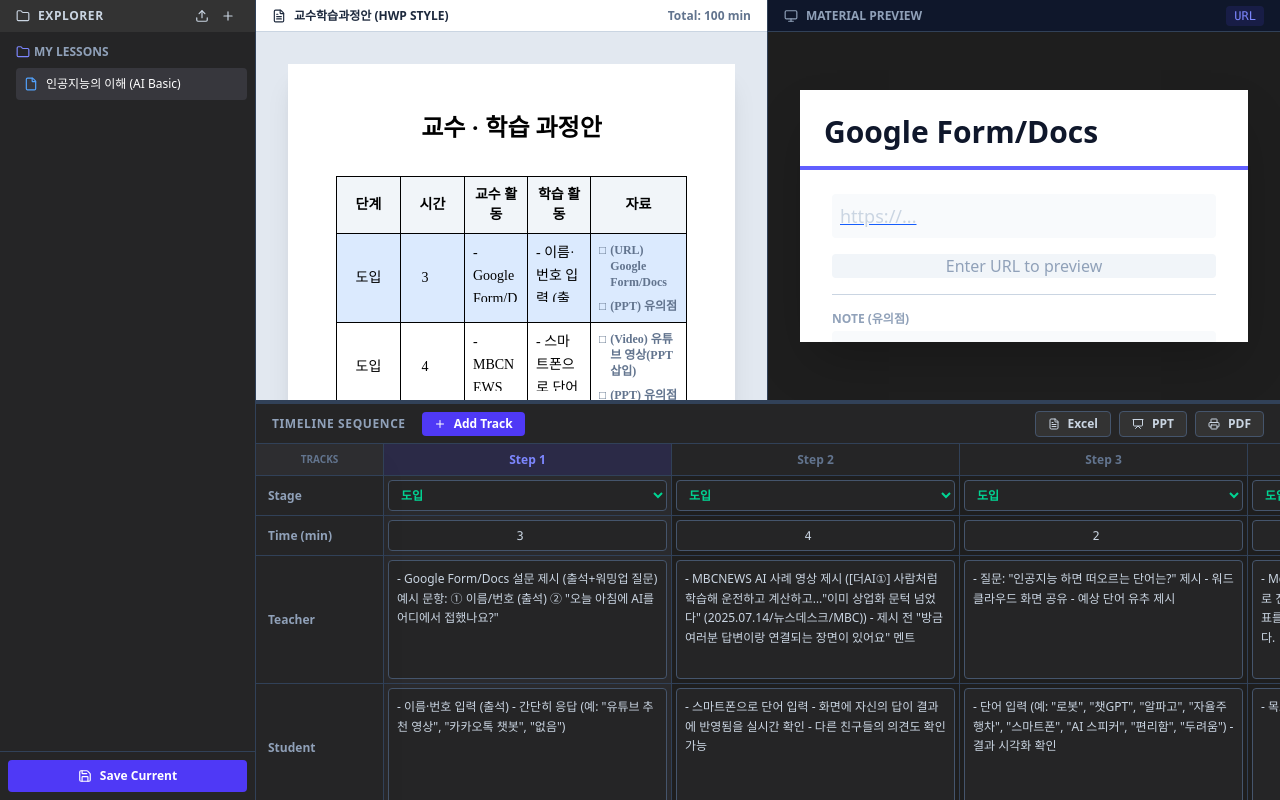
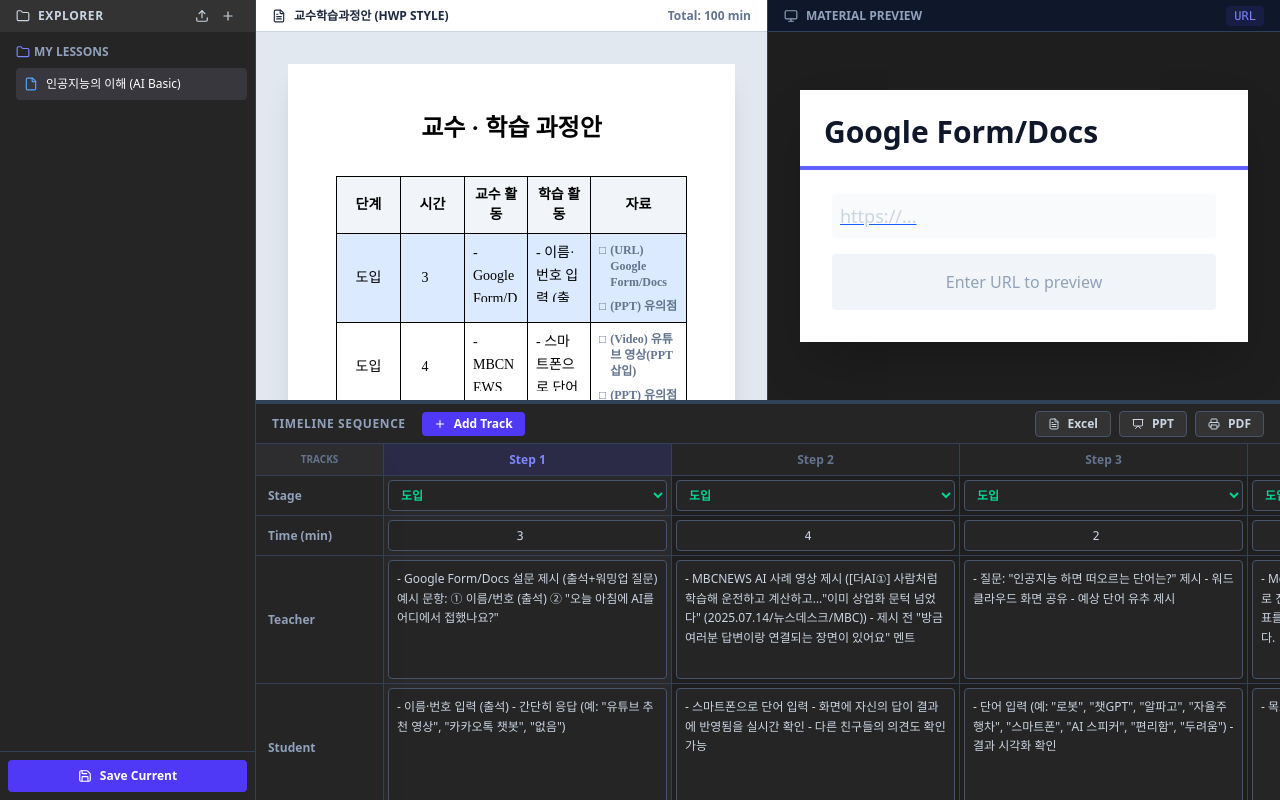
Before and after one commit to vividhyeok/lessonmate, a React (Vite) app: page / in a window 1280 px wide. Built offline with nearby package versions, Linux system fonts and the light colour scheme.

Commit message:
Move note editing to TimelineEditor

```diff
--- a/src/App.jsx
+++ b/src/App.jsx
@@ -529,6 +529,7 @@ const App = () => {
           moveTrack={moveTrack}
           duplicateTrack={duplicateTrack}
           addItem={addItem}
+          updateItem={updateItem}
           deleteItem={deleteItem}
           moveItem={moveItem}
           exportExcel={exportExcel}
--- a/src/components/MaterialPreview.jsx
+++ b/src/components/MaterialPreview.jsx
@@ -67,17 +67,6 @@ const MaterialPreview = ({ selectedItem, updateItem, selectedTrackId }) => {
                   </div>
                 )}
               </div>
-
-              {/* Note Section */}
-              <div className="border-t pt-4 mt-auto">
-                <label className="text-xs font-bold text-slate-400 uppercase mb-1 block">Note (유의점)</label>
-                <textarea
-                  value={selectedItem.note || ''}
-                  onChange={(e) => updateItem(selectedTrackId, selectedItem.id, 'note', e.target.value)}
-                  placeholder="유의점을 입력하세요..."
-                  className="w-full h-20 text-sm text-slate-600 bg-slate-50 p-2 rounded outline-none resize-none border border-transparent focus:border-indigo-300"
-                />
-              </div>
             </div>
           </div>
         ) : (
--- a/src/components/TimelineEditor.jsx
+++ b/src/components/TimelineEditor.jsx
@@ -14,6 +14,7 @@ const TimelineEditor = ({
   moveTrack,
   duplicateTrack,
   addItem,
+  updateItem,
   deleteItem,
   moveItem,
   exportExcel,
@@ -77,6 +78,7 @@ const TimelineEditor = ({
                 duplicateTrack={duplicateTrack}
                 deleteTrack={deleteTrack}
                 addItem={addItem}
+                updateItem={updateItem}
                 moveItem={moveItem}
                 deleteItem={deleteItem}
               />
--- a/src/components/TrackColumn.jsx
+++ b/src/components/TrackColumn.jsx
@@ -24,6 +24,7 @@ const TrackColumn = ({
   duplicateTrack,
   deleteTrack,
   addItem,
+  updateItem,
   moveItem,
   deleteItem
 }) => {
@@ -113,6 +114,15 @@ const TrackColumn = ({
             <div className="text-[10px] text-slate-500 truncate">
               {item.type === 'ppt' ? item.content : item.url}
             </div>
+
+            {/* Note Input */}
+            <textarea
+              value={item.note || ''}
+              onChange={(e) => updateItem(track.id, item.id, 'note', e.target.value)}
+              placeholder="유의점..."
+              className="w-full h-12 bg-[#1e1e1e] text-slate-400 text-[10px] rounded p-1 outline-none border border-slate-700 focus:border-indigo-500 resize-none mt-1"
+              onClick={(e) => e.stopPropagation()}
+            />
           </div>
         ))}
 
```
